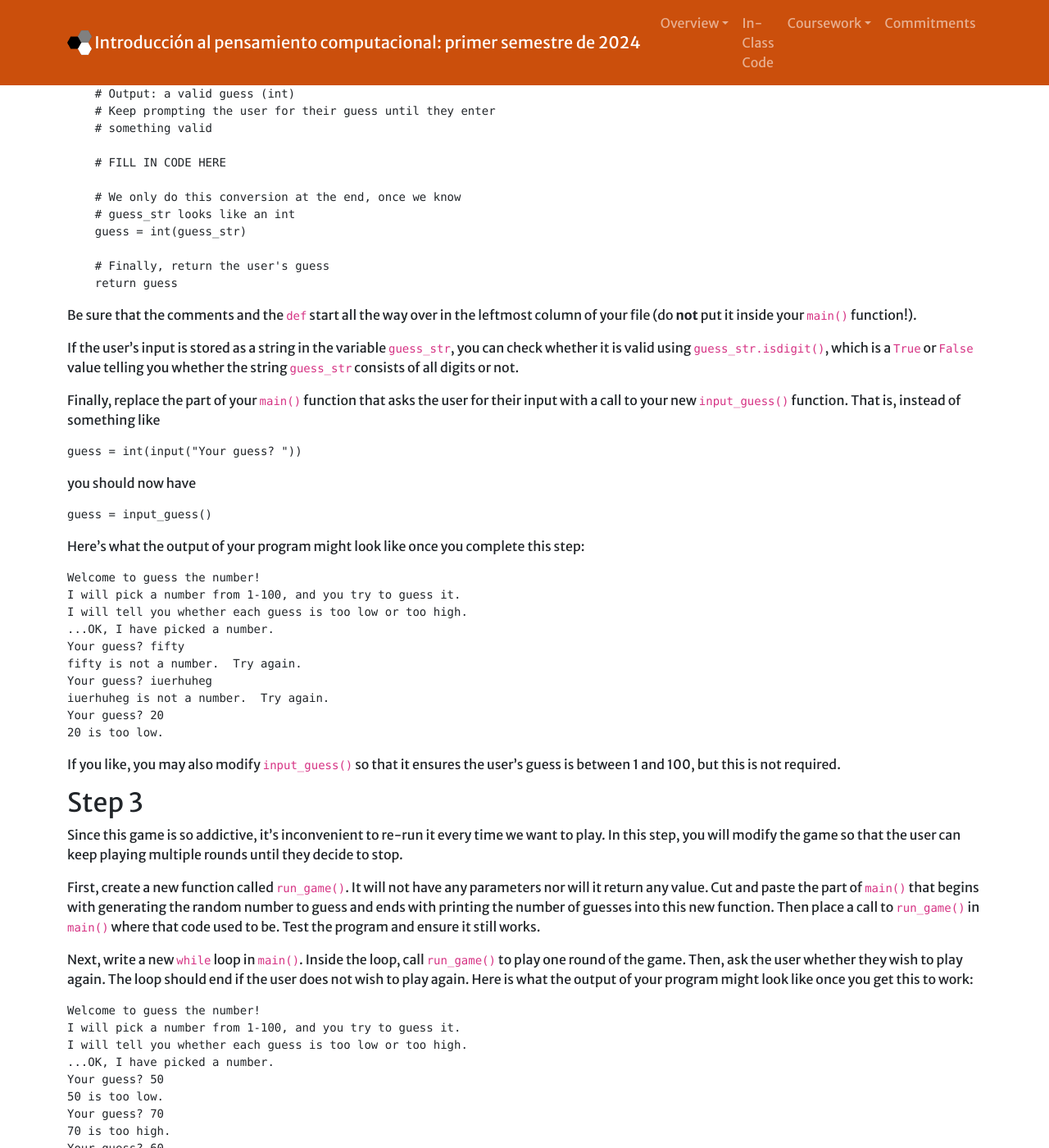
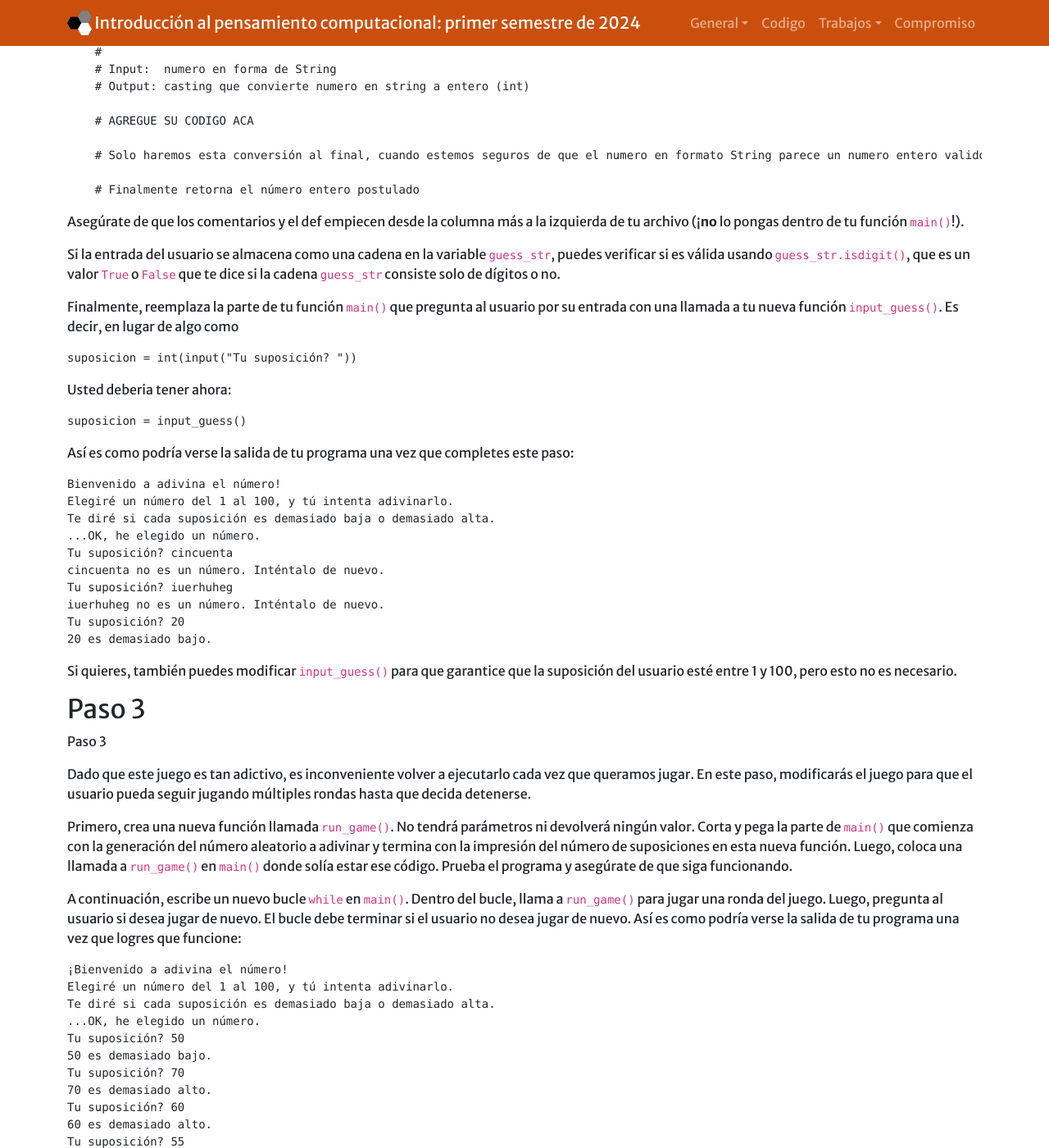
Before and after one commit to juancollante/TemplateCursoComputacional, a Jekyll site: the page built from labs/guess.md, in a window 1280 px wide and 1400 px high, scrolled down 2147 px. Shown: the whole window at 82% size. Built offline with Jekyll 4.4.1, drawn with Linux system fonts in a browser that asks for light colours; nearby versions of some CDN libraries; our own code applies the rules of GitHub Pages for plain Markdown files; some of the changed text lies outside the part shown.

Commit message:
commit 7 de mayo

```diff
--- a/_config.yml
+++ b/_config.yml
@@ -31,69 +31,67 @@ semester: primer semestre de 2024
 hypothesis: false
 
 navigation:
-  - title: Overview
+  - title: General
     subfolderitems:
-      - page: Description
+      - page: Descripción
         url: '#description'
-      - page: Learning Goals
+      - page: Metas de aprendizaje
         url: '#goals'
-      - page: Resources
+      - page: Recursos
         url: '#resources'
-  - page: In-Class Code
+  - page: Codigo
     url: '#inclasscode'
-  - title: Coursework
+  - title: Trabajos
     subfolderitems:
-      - page: Homework and Quizzes
+      - page: Tareas y Quices
         url: '#hwqz'
-      - page: Labs
+      - page: Laboratorios
         url: '#labs'
-      - page: Projects
+      - page: Proyectos
         url: '#projects'
-      - page: Exams
+      - page: Examenes
         url: '#exams'
-      - page: Scale
-        url: '#scale'
-  - page: Commitments
+  - page: Compromiso
     url: '#commitments'
 
 instructors:
-  - id: yorgey
-    name: Dr. Brent Yorgey
-    email: yorgey@hendrix.edu
-    web: http://ozark.hendrix.edu/~yorgey
-    phone: (501) 450-1377
-    officehours: https://byorgey.youcanbook.me
-  - id: goadrich
-    name: Dr. Mark Goadrich
-    email: goadrich@hendrix.edu
-    web: http://mark.goadrich.com
-    phone: (501) 450-1367
-    officehours: http://mark.goadrich.com/schedule.html
-  - id: ferrer
-    name: Dr. Gabriel Ferrer
-    email: ferrer@hendrix.edu
-    web: http://ozark.hendrix.edu/~ferrer
-    phone: (501) 450-3879
-    officehours: https://drferrer.youcanbook.me/
-  - id: seme
-    name: Prof. Lars Seme
-    email: seme@hendrix.edu
-    web: https://www.hendrix.edu/mathcs/profile.aspx?id=70795
-    phone: (501) 450-1256
-    officehours: ???
+  - id: Juan
+    nombre: Juan Collante
+    email: juan.collante@udea.edu.co
+    web: 404.html
+    telefono: 83482902
+    horario de atención: Lu-Vi 2:00 a 3:00
+  - id: XX_YY_ZZ
+    nombre: XX_YY_ZZ
+    email: XX_YY_ZZ
+    web: XX_YY_ZZ
+    telefono: 1234560
+    horario de atención: 404.html
+  - id: XX_YY_ZZ
+    nombre: XX_YY_ZZ
+    email: XX_YY_ZZ
+    web: XX_YY_ZZ
+    telefono: 1234560
+    horario de atención: 404.html
+  - id: XX_YY_ZZ
+    nombre: XX_YY_ZZ
+    email: XX_YY_ZZ
+    web: XX_YY_ZZ
+    telefono: 1234560
+    horario de atención: 404.html
 
 offerings:
-  - name: LECTURE 01
-    loc: MCREY 110
-    time: MWF 8:10am - 9:00am
-    instructor: yorgey
-  - name: LECTURE 02
-    loc: MCREY 110
-    time: MWF 11:10am - 12:00pm
+  - name: CLASE 01
+    loc: AULA CENTRAL
+    time: MWV 8:10am - 9:00am
+    instructor: Collante
+  - name: CLASE 02
+    loc: AULA CENTRAL
+    time: MWV 11:10am - 12:00pm
     instructor: goadrich
   - name: LAB 01
-    loc: Snoddy Computer Lab
-    time: R 1:10pm - 4:00pm
+    loc: Laboratorio TIC
+    time: Ju 1:10pm - 4:00pm
     instructor: ferrer
   - name: LAB 02
     loc: Snoddy Computer Lab
--- a/labs/guess.md
+++ b/labs/guess.md
@@ -2,273 +2,213 @@
 layout: work
 type: Lab
 num: 4
-worktitle: Guess My Number
+worktitle: Adivina como me llamo
 ---
 
-## Overview
+## Descripción
 
-In this lab, you will practice using `while` loops in
-Python by implementing the classic game "Guess My Number".
+En este laboratorio usted practicará el uso del ciclo `while` en Python, implementando el clasico juego "adivina mi nombre".
 
-Be sure to **read carefully!** This lab writeup has lots of hints
-and instructions to help you along the way.
+Asegurese de **leer cuidadosamente!** las instrucciones del laboratorio, las cuales tienen la información necesaria para ayudarle a resolverlo.
 
-## Grading Criteria
+## Criterios de evaluación
 
-To receive credit, each pair muust complete two Python (`.py`) files:
-* `guess_number.py` includes function definitions for Steps 1, 2, and 3.
-* `computer_guess.py` includes function definitions for Steps 4 and 5.
+Para aprobar el laboratorio, cada grupo debera completar dos archivos Python (`.py`):
+* `guess_number.py` El cual debe incluir las funciones definidas para los pasos 1, 2 y 3.
+* `computer_guess.py` El cual debe incluir las funciones definidas para los puntos 4 y 4.
 
-## Step 0: Getting started
+## Paso 0: Preparatorios
 
-In this and the following labs, we will be creating interactive programs
-that require user input. [PyCharm](https://www.jetbrains.com/pycharm/) is an
+En este laboratorio y en los siguientes, nosotros crearemos programas interactivos que reciben entradas por parte del usuario. [PyCharm](https://www.jetbrains.com/pycharm/) Es un
 [IDE](https://en.wikipedia.org/wiki/Integrated_development_environment)
-that lets us write these types of programs in Python.
+Que nos facilita la elaboración de este tipo de programas en Python.
 
-Open PyCharm and create a new project (by going to the <kbd>File</kbd> menu
-and selecting <kbd>New Project</kbd>).  Name it `labs_150`.
-Accept the other defaults and click <kbd>Create</kbd>.
+Abra PyCharm y cree un nuevo proyecto (va primero al boton <kbd>File</kbd> menu
+y selecciona <kbd>New Project</kbd>).  Nombre su archivo como `labo_150`.
+seleccione las otras opciones en default y dele click sobre <kbd>Create</kbd>.
 
-At this point you will have a new, empty project.  Each project can
-contain multiple Python files.  To create a new Python file, you can
-either choose <kbd>New...</kbd> under the <kbd>File</kbd> menu, or right click on the
-project folder and select <kbd>New...</kbd>.  Make sure you select <kbd>New
-Python File</kbd>.  Then you can type in a name for the file.  Note that
-you should not include `.py` on the end of the name;
-PyCharm will add `.py` for you.
+En este punto usted tendrá un nuevo proyecto vacio. Cada proyecto puede contener multiples archivos en Python. Para crear un nuevo archivo de Python, usted puede seleccionar <kbd>New...</kbd> debajo de la opcion <kbd>File</kbd> menu, O darle click derecho sobre la carpeta del proyecto y seleccionar<kbd>New...</kbd>.  Asegurese de seleccionar <kbd>New Python File</kbd>. Despues de eso usted puede ingresar el nombre del archivo. Tenga en cuenta que no debe incluir la extención `.py` al final del nombre, ya que PyCharm agregará `.py` por usted.
 
-## Step 1
+## Paso 1
 
-For the first step, you will implement a basic version of the game.
-Here is what a sample run of the program might look like:
+En la primera parte del proyecto usted implementará una versión basica del juego.
+A continuación presentamos una descripción del funcionamiento del programa:
 
-    Welcome to guess the number!
-    I will pick a number from 1-100, and you try to guess it.
-    I will tell you whether each guess is too low or too high.
-    ...OK, I have picked a number.
-    Your guess? 50
-    50 is too low.
-    Your guess? 60
-    60 is too high.
-    Your guess? 65
-    65 is too high.
-    Your guess? 61
-    61 is too high.
-    Your guess? 55
-    55 is too high.
-    Your guess? 51
-    You got it!  It took you 6 guesses.
+    Bienvenido a "adivina el numero"!
+    Yo elegire un número del 1-100 y ustedes tratará de adivinar que número es.
+    Cada vez que usted postule un número, yo le dire si es demasiado alto o demasiado bajo, comparado con el número que yo elejí.
+    ... OK, Yo ya elegí un número.
+    Tu suposición? 50
+    50 es muy bajo.
+    Tu suposición? 60
+    60 es muy alto.
+    Tu suposición? 65
+    65 es muy alto.
+    Tu suposición? 61
+    61 es muy alto.
+    Tu suposición? 55
+    55 es muy alto.
+    Tu suposición? 51
+    Lo lograste!  Te tomó 6 intentos.
 
-Start by creating a file called `guess_number.py` and **paste
-the following code into it**:
+Empieza creando un archivo que se llame `guess_number.py` y **pega el siguiente codigo dentro de el**:
 
     ######################################
-    # Copyright (c) 2024 YOUR NAME(s) HERE
-    # CSCI 150, Spring 2023
-    # Lab 4: Guess My Number
+    # Copyright (c) 2024 TU NOMBRE AQUI
+    # PENSAMIENTO COMPUTACIONAL, MES 2024
+    # Lab 1: Guess My Number
     ######################################
 
     import random
 
 
     def main():
-        # Write your code here
+        # Escriba su codigo aquí
 
 
-    # Call main() as the last thing in the file
+    # Call main() como la ultima acción en el archivo
     main()
 
-Update it with your name. **Inside the `main()` function**,
-you should implement the game as illustrated above.
+Actualizalo con tu nombre. **Adentro de la función `main()`**,
+Usted debe implementar el juegom descrito arriba.
 
-* Use `random.randint(1, 100)` to pick a random number
-between 1 and 100.
-* Of course you will need a `while` loop to keep
-prompting the user for their guess.  As the loop control variable,
-you can use either the user's guess itself, or you can create a
-sentinel variable which starts as `False` and
-becomes `True` once the user has correctly guessed the
-number.
-* As in the Collatz example in class, you will need to use a
-separate counter variable to keep track of the number of guesses.
+* Use el metodo `random.randint(1, 100)` para un número al azar entre 1 y 100.
+* Por su puesto, usted necesitará un ciclo `while` para repetir las solicitudes de números al usuario hasta que encuentre el número correcto.  Como la variable de control del ciclo, usted puede usar las suposiciones del usuario como variable en si misma o crear una variable bandera que empiece en `False` y se vuelva `True` una vez que la suposición del usuario sea correcta.
+* Como se vio en los ejemplos en clase, usted necesitará una variable contador para llevar la cuenta del número de suposiciones hechas por el usuario.
 
-## Step 2
+## Paso 2
 
-Your game works now, but it has a problem:
+Su juego esta funcionando ahora, pero hay un problema:
 
-    Welcome to guess the number!
-    I will pick a number from 1-100, and you try to guess it.
-    I will tell you whether each guess is too low or too high.
-    ...OK, I have picked a number.
-    Your guess? fifty
-    Traceback (most recent call last):
-      File "guess_number.py", line 33, in <module>
-        main()
-      File "guess_number.py", line 22, in main
-        guess = int(input("Your guess? "))
+    Bienvenido a adivina el número!
+    Yo elegire un número del 1-100 y ustedes tratará de adivinar que número es.
+    Cada vez que usted postule un número, yo le dire si es demasiado alto o demasiado bajo, comparado con el número que yo elejí.
+    ... OK, Yo ya elegí un número.
+    Tu suposición? cincuenta
+    Aparecerá el siguiente error:
     ValueError: invalid literal for int() with base 10: 'fifty'
 
-If the user enters invalid input, the program will crash.  We have
-noted this problem before, but now that we know how to do repetition,
-we can actually do something about it!
+Si es usuario ingresa un input invalido, el programa colapsará. Nosotros hemos revisado este problema en clase, pero ahora que sabemos como utilizar el ciclo while, podemos abordarlo de una forma diferente.
 
-You should write a new function called `input_guess()`.  Here is a
-template you can use as a starting point; copy it into your file
-(after `import random` and before `def main():`):
+Usted debe escribir una funcion nueva denominada `input_guess()`. A continuación encontrará un template que sirve como punto de partida; copielo en su archivo despues de `import random` and antes de `def main():`:
+
+    def input_guess() -> int:
+        # input_guess seguira solicitando numeros al usuario hasta que el número ingresado sea valido.
+        #
+        # Input:  numero en forma de String
+        # Output: casting que convierte numero en string a entero (int)
+
+        # AGREGUE SU CODIGO ACA
+
+        # Solo haremos esta conversión al final, cuando estemos seguros de que el numero en formato String parece un numero entero valido.
+
+        # Finalmente retorna el número entero postulado
+
+Asegúrate de que los comentarios y el def empiecen desde la columna más a la izquierda de tu archivo (¡**no** lo pongas dentro de tu función `main()`!).
+
+Si la entrada del usuario se almacena como una cadena en la variable `guess_str`, puedes verificar si es válida usando `guess_str.isdigit()`, que es un valor `True` o `False` que te dice si la cadena `guess_str` consiste solo de dígitos o no.
+
+Finalmente, reemplaza la parte de tu función `main()` que pregunta al usuario por su entrada con una llamada a tu nueva función `input_guess()`. Es decir, en lugar de algo como
+
+    suposicion = int(input("Tu suposición? "))
+
+Usted deberia tener ahora:
+
+    suposicion = input_guess()
+
+Así es como podría verse la salida de tu programa una vez que completes este paso:
+
+    Bienvenido a adivina el número!
+    Elegiré un número del 1 al 100, y tú intenta adivinarlo.
+    Te diré si cada suposición es demasiado baja o demasiado alta.
+    ...OK, he elegido un número.
+    Tu suposición? cincuenta
+    cincuenta no es un número. Inténtalo de nuevo.
+    Tu suposición? iuerhuheg
+    iuerhuheg no es un número. Inténtalo de nuevo.
+    Tu suposición? 20
+    20 es demasiado bajo.
+
+Si quieres, también puedes modificar `input_guess()` para que garantice que la suposición del usuario esté entre 1 y 100, pero esto no es necesario.
+
+## Paso 3
+
+Paso 3
+
+Dado que este juego es tan adictivo, es inconveniente volver a ejecutarlo cada vez que queramos jugar. En este paso, modificarás el juego para que el usuario pueda seguir jugando múltiples rondas hasta que decida detenerse.
+
+Primero, crea una nueva función llamada `run_game()`. No tendrá parámetros ni devolverá ningún valor. Corta y pega la parte de `main()` que comienza con la generación del número aleatorio a adivinar y termina con la impresión del número de suposiciones en esta nueva función. Luego, coloca una llamada a `run_game()` en `main()` donde solía estar ese código. Prueba el programa y asegúrate de que siga funcionando.
+
+A continuación, escribe un nuevo bucle `while` en `main()`. Dentro del bucle, llama a `run_game()` para jugar una ronda del juego. Luego, pregunta al usuario si desea jugar de nuevo. El bucle debe terminar si el usuario no desea jugar de nuevo. Así es como podría verse la salida de tu programa una vez que logres que funcione:
 
 
-    def input_guess() -> int:
-        # input_guess prompts the user for their guess, and keeps prompting
-        # until it is valid.
-        #
-        # Input:  none
-        # Output: a valid guess (int)
-        # Keep prompting the user for their guess until they enter
-        # something valid
+    ¡Bienvenido a adivina el número!
+    Elegiré un número del 1 al 100, y tú intenta adivinarlo.
+    Te diré si cada suposición es demasiado baja o demasiado alta.
+    ...OK, he elegido un número.
+    Tu suposición? 50
+    50 es demasiado bajo.
+    Tu suposición? 70
+    70 es demasiado alto.
+    Tu suposición? 60
+    60 es demasiado alto.
+    Tu suposición? 55
+    ¡Lo lograste! Te tomó 4 suposiciones.
+    ¿Te gustaría jugar de nuevo? (sí/no) sí
+    ...OK, he elegido un número.
+    Tu suposición? 20
+    20 es demasiado bajo.
+    Tu suposición? 80
+    80 es demasiado alto.
+    Tu suposición? 05
+    5 es demasiado bajo.
+    Tu suposición? 50
+    50 es demasiado alto.
+    Tu suposición? 30
+    30 es demasiado alto.
+    Tu suposición? 25
+    25 es demasiado alto.
+    Tu suposición? 23
+    ¡Lo lograste! Te tomó 7 suposiciones.
+    ¿Te gustaría jugar de nuevo? (sí/no) no
 
-        # FILL IN CODE HERE
+## Paso 4
 
-        # We only do this conversion at the end, once we know
-        # guess_str looks like an int
-        guess = int(guess_str)
+Finalmente, crea un nuevo archivo llamado `computer_guess.py`. A partir del
+plantilla proporcionada en el paso 1, implementa el mismo juego, ¡pero con los roles invertidos! Es decir, el usuario humano elige un número, y la computadora intenta adivinarlo. Aquí hay un ejemplo de cómo podría verse la salida de tu programa:
 
-        # Finally, return the user's guess
-        return guess
+    ¡Bienvenido a adivina el número! Tú eliges un número del 1 al 100
+    y yo intentaré adivinarlo. Por favor, dime si mis suposiciones son
+    "correctas", "bajas" o "altas".
+    ¿Es tu número 50? demasiado alto
+    Por favor, responde con "correcto", "bajo" o "alto".
+    ¿Es tu número 50? erogiherg
+    Por favor, responde con "correcto", "bajo" o "alto".
+    ¿Es tu número 50? alto
+    ¿Es tu número 25? alto
+    ¿Es tu número 12? bajo
+    ¿Es tu número 18? bajo
+    ¿Es tu número 21? alto
+    ¿Es tu número 19? bajo
+    ¿Es tu número 20? correcto
+    ¡Yay! ¡Gané! Solo me tomó 7 suposiciones.
+    ¿Quieres jugar de nuevo? (sí/no) sí
+    ¿Es tu número 50? bajo
+    ¿Es tu número 75? bajo
+    ¿Es tu número 88? alto
+    ¿Es tu número 81? alto
+    ¿Es tu número 78? correcto
+    ¡Yay! ¡Gané! Solo me tomó 5 suposiciones.
+    ¿Quieres jugar de nuevo? (sí/no) no
 
-Be sure that the comments and the `def` start all the way
-over in the leftmost column of your file (do **not** put it inside
-your `main()` function!).
 
-If the user's input is stored as a string in the
-variable `guess_str`, you can check whether it is valid
-using `guess_str.isdigit()`, which is a `True` or `False` value
-telling you whether the string `guess_str` consists of all
-digits or not.
-
-Finally, replace the part of your `main()` function that
-asks the user for their input with a call to your
-new `input_guess()` function.  That is, instead of
-something like
-
-    guess = int(input("Your guess? "))
-
-you should now have
-
-    guess = input_guess()
-
-Here's what the output of your program might look like once you
-complete this step:
-
-    Welcome to guess the number!
-    I will pick a number from 1-100, and you try to guess it.
-    I will tell you whether each guess is too low or too high.
-    ...OK, I have picked a number.
-    Your guess? fifty
-    fifty is not a number.  Try again.
-    Your guess? iuerhuheg
-    iuerhuheg is not a number.  Try again.
-    Your guess? 20
-    20 is too low.
-
-If you like, you may also modify `input_guess()` so that it
-ensures the user's guess is between 1 and 100, but this is not required.
-
-## Step 3
-
-Since this game is so addictive, it's inconvenient to re-run it every
-time we want to play.  In this step, you will modify the game so that
-the user can keep playing multiple rounds until they decide to stop.
-
-First, create a new function called `run_game()`. It will not have
-any parameters nor will it return any value. Cut and paste the part
-of `main()` that begins with generating the random number to
-guess and ends with printing the number of guesses into this
-new function. Then place a call to `run_game()` in `main()` where
-that code used to be. Test the program and ensure it still works.
-
-Next, write a new `while` loop in `main()`. Inside the loop,
-call `run_game()` to play one round of the game. Then, ask the
-user whether they wish to play again. The loop should end if the
-user does not wish to play again.  Here is what the output of
-your program might look like once you get this to work:
-
-    Welcome to guess the number!
-    I will pick a number from 1-100, and you try to guess it.
-    I will tell you whether each guess is too low or too high.
-    ...OK, I have picked a number.
-    Your guess? 50
-    50 is too low.
-    Your guess? 70
-    70 is too high.
-    Your guess? 60
-    60 is too high.
-    Your guess? 55
-    You got it!  It took you 4 guesses.
-    Would you like to play again? (yes/no) yes
-    ...OK, I have picked a number.
-    Your guess? 20
-    20 is too low.
-    Your guess? 80
-    80 is too high.
-    Your guess? 05
-    5 is too low.
-    Your guess? 50
-    50 is too high.
-    Your guess? 30
-    30 is too high.
-    Your guess? 25
-    25 is too high.
-    Your guess? 23
-    You got it!  It took you 7 guesses.
-    Would you like to play again? (yes/no) no
-
-## Step 4
-
-Finally, create a new file called `computer_guess.py`. Starting with
-the template provided in step 1, implement the same game, but with
-the roles reversed!  That is, the human user picks a number, and the
-computer tries to guess it.
-Here is an example of what your program's output might look like:
-
-    Welcome to guess the number!  You pick a number from 1-100
-    and I will guess it.  Please tell me whether my guesses are
-    "correct", "low", or "high".
-    Is your number 50? too high
-    Please respond with "correct", "low", or "high".
-    Is your number 50? erogiherg
-    Please respond with "correct", "low", or "high".
-    Is your number 50? high
-    Is your number 25? high
-    Is your number 12? low
-    Is your number 18? low
-    Is your number 21? high
-    Is your number 19? low
-    Is your number 20? correct
-    Yay!  I win!  It only took me 7 guesses.
-    Shall we play again? (yes/no) yes
-    Is your number 50? low
-    Is your number 75? low
-    Is your number 88? high
-    Is your number 81? high
-    Is your number 78? correct
-    Yay!  I win!  It only took me 5 guesses.
-    Shall we play again? (yes/no) no
-
-A few hints:
-
-  * Be sure that your program responds appropriately if the user
-    inputs something unexpected, as in the example above.
-  * Your program should offer the option of playing again as long as
-    the user wants to continue playing.
-  * Write a `play_once()` function that plays one round of the game.
-  * In `main()`, call `play_once()` from within a `while` loop that
-	asks the user whether they wish to play again, much as we did
-	in Step 3.
-  * Do **not** use a random number to generate the computer's guess.
-    The computer's strategy should be systematic and deterministic.
+Algunos consejos:
+Asegúrate de que tu programa responda adecuadamente si el usuario ingresa algo inesperado, como en el ejemplo anterior.
+Tu programa debería ofrecer la opción de jugar de nuevo siempre que el usuario quiera continuar jugando.
+Escribe una función `play_once()` que juegue una ronda del juego.
+En `main()`, llama a `play_once()` desde dentro de un bucle `while` que pregunte al usuario si desea jugar de nuevo, de la misma manera que hicimos en el Paso 3.
+No uses un número aleatorio para generar la suposición de la computadora. La estrategia de la computadora debe ser sistemática y determinista.
 
 ## Step 5:
 
-Modify your strategy from Step 4 to ensure that the computer *never*
-needs more than 7 guesses to win.
+Modifica tu estrategia del Paso 4 para asegurar que la computadora nunca necesite más de 7 suposiciones para ganar.
```
Also changed, not shown: index.md (+3 -6 lines), projects/project2.md (+49 -40 lines).
